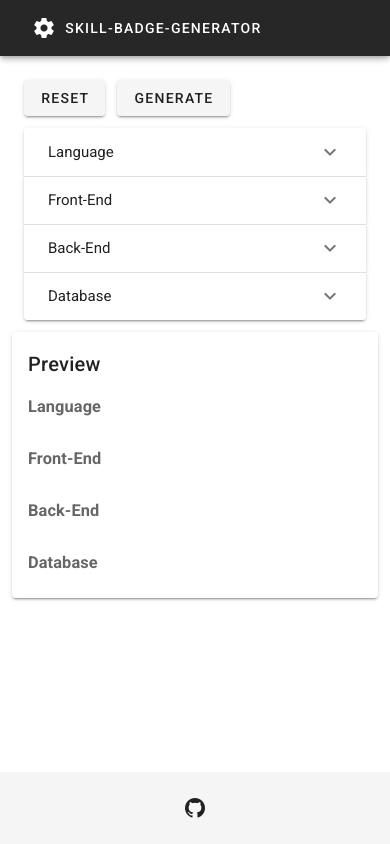
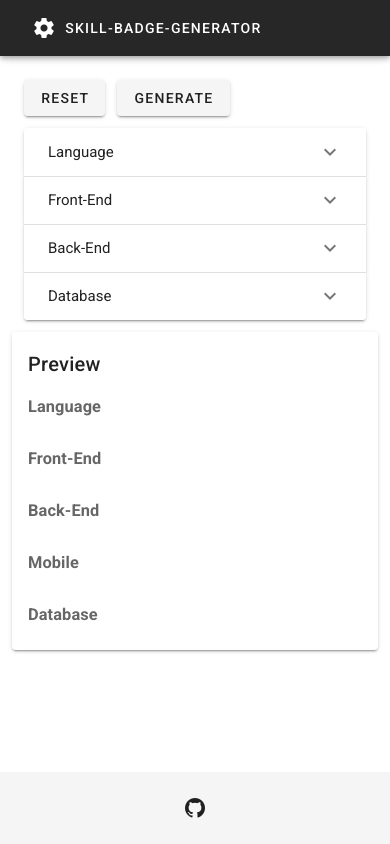
Before and after one commit to proceane/skill-badge-generator, a Vue app: page / in a window 390 px wide. Built offline with nearby package versions, Linux system fonts and the light colour scheme.

Commit message:
add Mobile List in PreviewArea

```diff
--- a/src/components/PreviewArea.vue
+++ b/src/components/PreviewArea.vue
@@ -15,6 +15,11 @@
       <br>
       <h3 class="mb-2">Back-End</h3>
       <div id="back-end-preview-area" v-html="backSkillList">
+      </div>
+
+      <br>
+      <h3 class="mb-2">Mobile</h3>
+      <div id="mobile-preview-area" v-html="mobileSkillList">
       </div>
 
       <br>
@@ -41,6 +46,9 @@ export default {
     dbSkillList: {
       type: String
     },
+    mobileSkillList: {
+      type: String
+    },
   },
 }
 </script>
```
